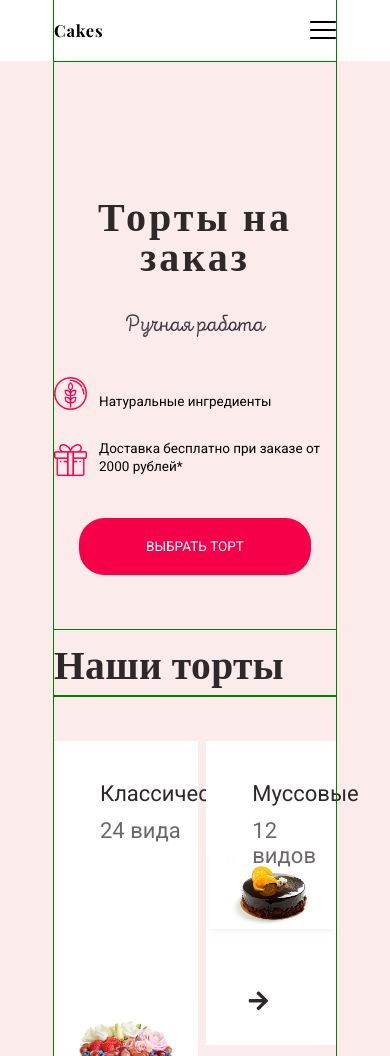
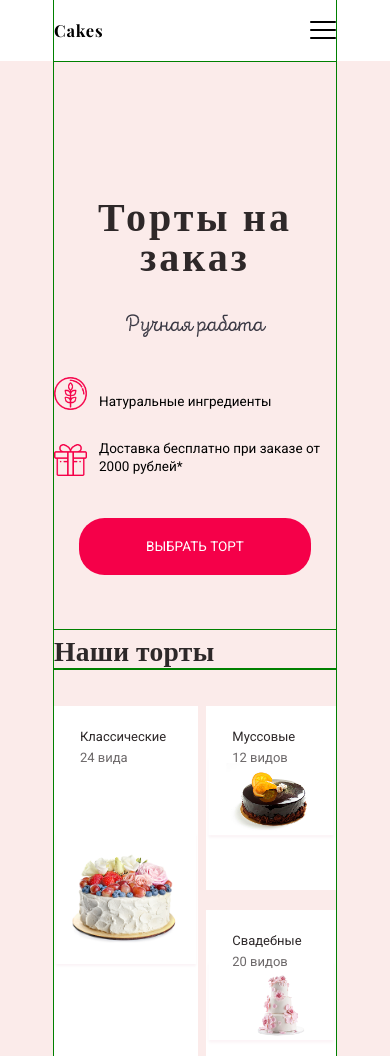
Before and after one commit to stryukovap/cake-on-order, a plain HTML site: page index.html in a window 390 px wide. Shown: the top 1056 px of the page. Drawn offline with nearby package versions, Linux system fonts and the light colour scheme.

Commit message:
add section tort tablet @media test

```diff
--- a/scss/style.scss
+++ b/scss/style.scss
@@ -22,7 +22,8 @@ body {
         position: relative;
         z-index: 3;
         @media screen and (max-width: 1366px) {
-        background: #ffffff;}
+            background: #ffffff;
+        }
     }
     &__row {
         padding-top: 72px;
@@ -161,8 +162,7 @@ body {
         }
         &::before {
             content: "";
-            display: block;
-            // box-shadow: 0px 12px 13.2px 1.8px rgba(255, 21, 66, 0.1);
+            display: block; // box-shadow: 0px 12px 13.2px 1.8px rgba(255, 21, 66, 0.1);
             background-image: url(../img/tort_header_940x941.png);
             background-repeat: no-repeat;
             background-size: 919px 918px;
@@ -401,7 +401,7 @@ body {
 }
 
 .product {
-    &__htitle{
+    &__htitle {
         font-family: 'Playfair Display', serif;
         font-size: 39.5px;
         font-weight: bold;
@@ -411,6 +411,11 @@ body {
         letter-spacing: 0.4px;
         text-align: left;
         color: #2d2829;
+        @media screen and (max-width: 1366px) {
+            font-size: 27.5px;
+            line-height: 1.44;
+            letter-spacing: 0.3px;
+        }
     }
     &__cards {
         display: flex;
@@ -428,26 +433,36 @@ body {
         justify-content: flex-start;
         flex-direction: column;
         margin-top: 45px;
-        &--half{
+        @media screen and (max-width: 1366px) {
+            margin-top: 37px;
+            height: 388px;
+        }
+        &--half {
             height: 304px;
             width: 100%;
+            @media screen and (max-width: 1366px) {
+                height: 184px;
+                &:nth-child(2) {
+                    margin-top: 20px;
+                }
+            }
         }
-        &--classic{
+        &--classic {
             background-image: url(../img/tort_classic_714x672.png);
         }
-        &--muss{
+        &--muss {
             background-image: url(../img/tort_muss_502x323.png);
         }
-        &--marry{
+        &--marry {
             background-image: url(../img/tort_marry_502x324.png);
         }
-        &--man{
+        &--man {
             background-image: url(../img/tort_man_502x324.png);
         }
-        &--woman{
+        &--woman {
             background-image: url(../img/tort_woman_502x324.png);
         }
-        &--child{
+        &--child {
             background-image: url(../img/tort_child_715x671.png);
         }
     }
@@ -464,27 +479,35 @@ body {
         font-size: 22px;
         font-weight: normal;
         font-style: normal;
-        font-stretch: normal;
-        // line-height: 3.34;
+        font-stretch: normal; // line-height: 3.34;
         letter-spacing: normal;
         text-align: left;
         color: #2d2829;
         padding-left: 46px;
         padding-top: 40px;
+        @media screen and (max-width: 1366px) {
+            font-size: 13px;
+            padding-top: 23px;
+            padding-left: 26px;
+        }
     }
     &__value {
         font-family: 'Roboto', sans-serif;
         font-size: 22px;
         font-weight: normal;
         font-style: normal;
-        font-stretch: normal;
-        // line-height: 3.34;
+        font-stretch: normal; // line-height: 3.34;
         letter-spacing: normal;
         text-align: left;
         color: rgba(45, 40, 41, 0.7);
         padding-left: 46px;
         margin-top: 12px;
         display: block;
+        @media screen and (max-width: 1366px){
+            font-size: 13px;
+            padding-left: 26px;
+            margin-top: 6px;
+        }
     }
     &__link {
         text-decoration: none;
@@ -492,8 +515,7 @@ body {
         font-size: 22px;
         font-weight: normal;
         font-style: normal;
-        font-stretch: normal;
-        // line-height: 3.34;
+        font-stretch: normal; // line-height: 3.34;
         letter-spacing: normal;
         text-align: right;
         color: #2d2829;
@@ -501,5 +523,15 @@ body {
         padding-right: 68px;
         margin-top: auto;
         padding-bottom: 31px;
+        @media screen and (max-width: 1366px){
+            font-size: 13px;
+            padding-right: 72px;
+            padding-bottom: 20px;
+        }
     }
 }
+.fas{
+    @media screen and (max-width: 1366px){
+        display: none;
+    }
+}
```
Also changed, not shown: css/style.css, 1 other file.
